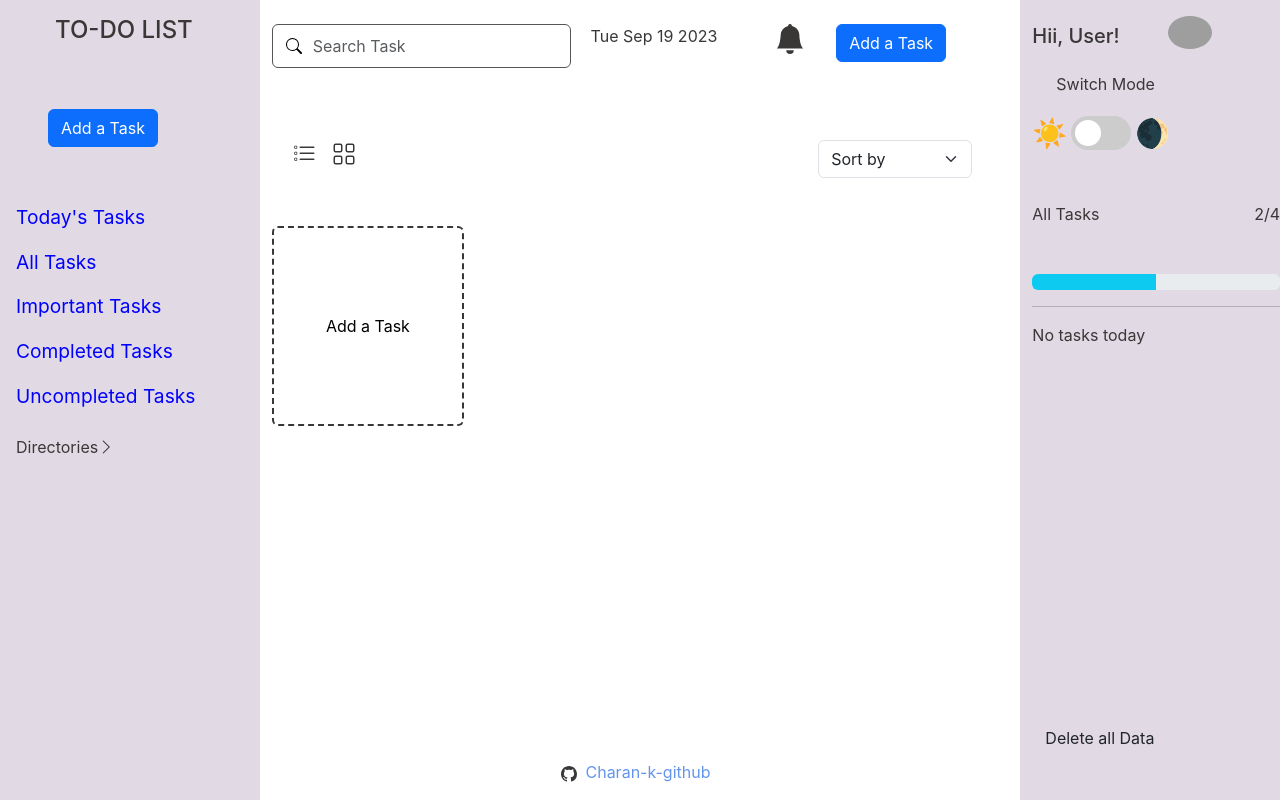
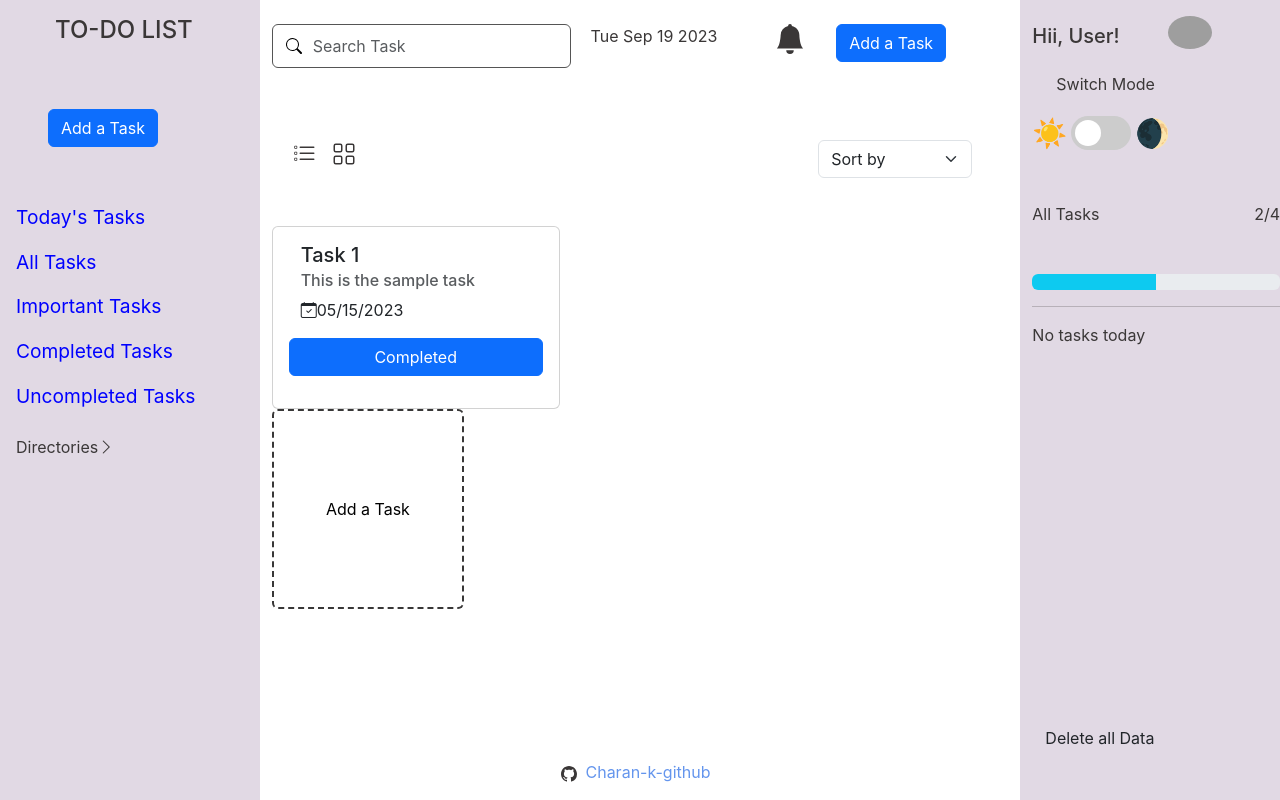
Before and after one commit to charankulal/myTasks, a React (Create React App) app: page / in a window 1280 px wide. Built offline with nearby package versions, Linux system fonts and the light colour scheme; grey boxes are pictures that could not be loaded.

Commit message:
Designed the card for task details

```diff
--- /dev/null
+++ b/src/Components/Card.js
@@ -0,0 +1,36 @@
+import React from "react";
+
+const Card = () => {
+
+    const changeText=()=>{
+var text=document.getElementById('completed')
+        if(text.innerHTML==="Completed")
+        {
+text.innerHTML="Not Completed"
+        }
+        else{
+            text.innerHTML="Completed"
+        }
+
+    }
+
+  return (
+    <div className="card" style={{ width: " 18rem" }}>
+      <div className="card-body">
+        <h5 className="card-title">Task 1</h5>
+        <h6 className="card-subtitle mb-2 text-body-secondary">
+          This is the sample task
+        </h6>
+        <time class="mt-auto flex w-full">
+        <i class="bi bi-calendar-check"></i>
+          05/15/2023
+        </time>
+        <div className="row d-flex my-3">
+        <button type="button" className="btn btn-primary" id="completed" onClick={changeText}>Completed</button>
+        </div>
+      </div>
+    </div>
+  );
+};
+
+export default Card;
--- a/src/Components/CenterSection.js
+++ b/src/Components/CenterSection.js
@@ -11,6 +11,7 @@ import React ,{useState} from "react";
 import "../Styles/CenterSection.css";
 import NewTaskModal from "./NewTaskModal";
 import "../Styles/NewTaskModal.css";
+import Card from "./Card";
 
 export default function CenterSection(props) {
   var date = new Date().toDateString();
@@ -216,6 +217,7 @@ setlist(false)
           </select>
           </div>
         </div>
+        <Card/>
         <div className="row centersectiontasklist">
           <NewTaskModal isDarkMode={props.isDarkMode} isListView={list}/>
 
```
